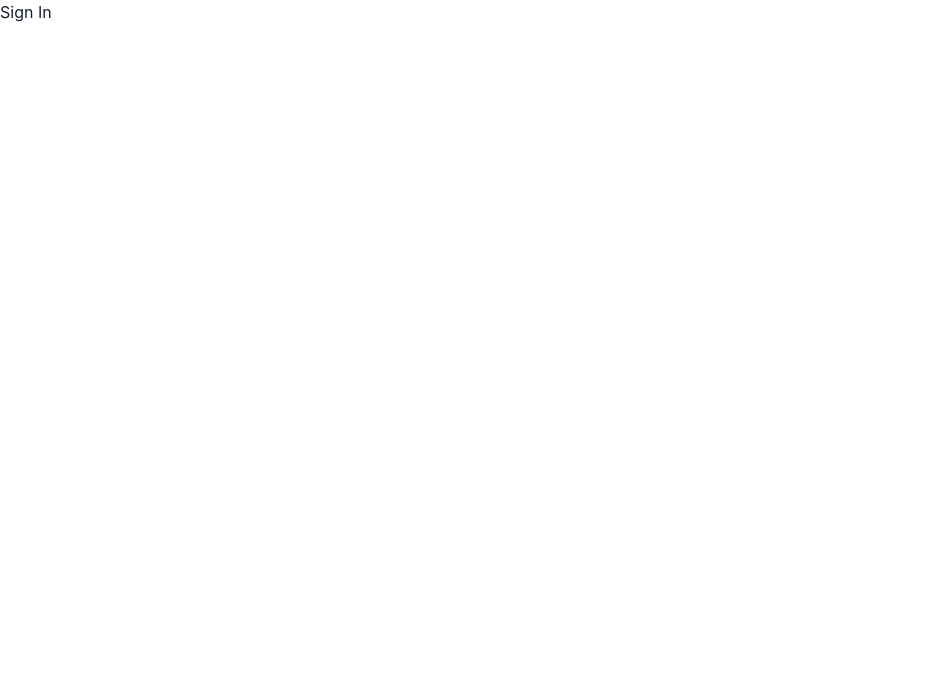
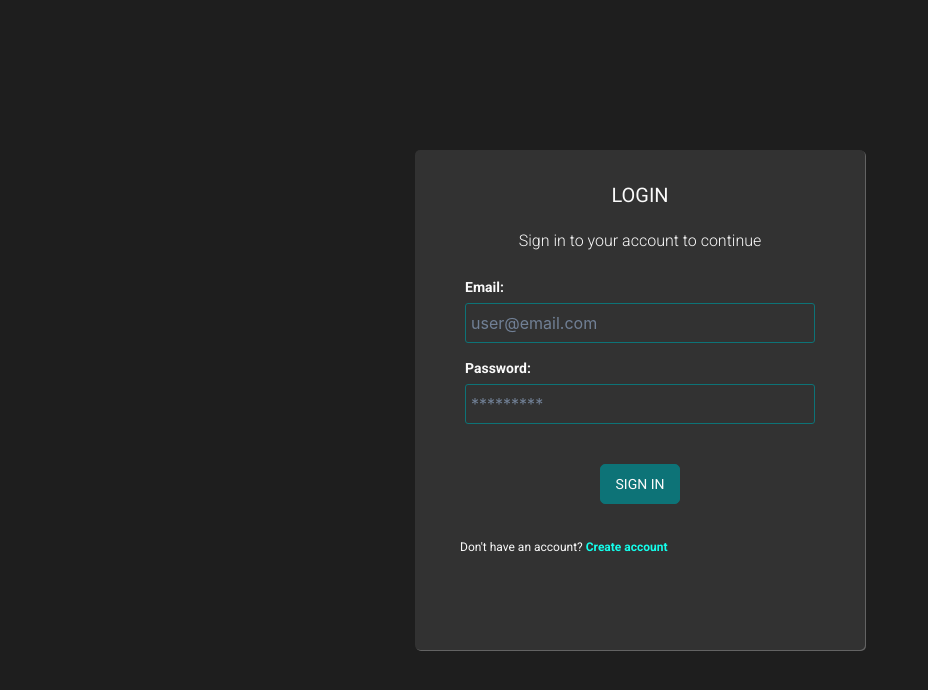
Before and after one commit to RafaelClaudio7/td-vite, a React (Vite) app: page /signin in a window 1280 px wide. Shown: the top 690 px of the page, without its empty margins (0-928 px from the left). Built offline with nearby package versions, Linux system fonts and the light colour scheme; a web font is replaced by a local one.

Commit message:
Estilo inicial do form

```diff
--- a/package.json
+++ b/package.json
@@ -17,6 +17,7 @@
     "framer-motion": "^10.12.7",
     "react": "^18.2.0",
     "react-dom": "^18.2.0",
+    "react-hook-form": "^7.43.9",
     "react-router-dom": "^6.11.1",
     "styled-components": "^5.3.10"
   },
--- a/src/components/Button/index.tsx
+++ b/src/components/Button/index.tsx
@@ -2,13 +2,20 @@ import React from "react";
 import { ButtonStyled, IButtonProps } from "./styles";
 
 export default function Button({
+  type,
   label,
   size,
   outlined,
   onClick,
 }: IButtonProps) {
   return (
-    <ButtonStyled size={size} outlined={outlined} onClick={onClick}>
+    <ButtonStyled
+      size={size}
+      outlined={outlined}
+      onClick={onClick}
+      type={type ? type : "button"}
+      data-testid="btn"
+    >
       {label}
     </ButtonStyled>
   );
--- a/src/components/Button/styles.ts
+++ b/src/components/Button/styles.ts
@@ -2,6 +2,7 @@ import styled from "styled-components";
 import { colors } from "../../constants/colors";
 
 export interface IButtonProps {
+  type?: "submit" | "reset" | "button";
   size?: "sm" | "md" | "lg";
   label?: string;
   outlined?: boolean;
@@ -17,15 +18,14 @@ export const ButtonStyled = styled.button`
       : size === "lg"
       ? "50px"
       : "40px"};
-  width: ${({ size }: IButtonProps) =>
+  padding: ${({ size }: IButtonProps) =>
     size === "sm"
-      ? "100px"
+      ? "5px 15px"
       : size === "md"
-      ? "120px"
+      ? "5px 25px"
       : size === "lg"
-      ? "140px"
-      : "100px"};
-  padding: 5px;
+      ? "5px 35px"
+      : "5px 15px"};
   background-color: ${({ outlined }: IButtonProps) =>
     outlined ? colors.black : colors.green};
   color: ${colors.white};
--- /dev/null
+++ b/src/components/Input/index.tsx
@@ -0,0 +1,18 @@
+import React from "react";
+import { InputStyled } from "./styles";
+
+export interface IInputStyles {
+  type?: string;
+  placeholder?: string;
+  name?: string;
+}
+
+export default function Input({ type, placeholder, name }: IInputStyles) {
+  return (
+    <InputStyled
+      type={type}
+      placeholder={placeholder}
+      name={name}
+    ></InputStyled>
+  );
+}
--- /dev/null
+++ b/src/components/Input/styles.ts
@@ -0,0 +1,12 @@
+import styled from "styled-components";
+import { colors } from "../../constants/colors";
+
+export const InputStyled = styled.input`
+  width: 350px;
+  height: 40px;
+  background-color: #323232;
+  color: ${colors.white};
+  border-radius: 3px;
+  border: solid 0.5px ${colors.green};
+  padding: 5px;
+`;
--- a/src/pages/Home/index.tsx
+++ b/src/pages/Home/index.tsx
@@ -33,7 +33,7 @@ export default function Home() {
     <Box bg={colors.black}>
       <Header>
         <Logo>MTD</Logo>
-        <ButtonGroup width="260px">
+        <ButtonGroup width="205px">
           <Button size="sm" label="Sign In" onClick={handleNavigateSignIn} />
           <Button outlined size="sm" label="Sign Up" />
         </ButtonGroup>
@@ -48,7 +48,7 @@ export default function Home() {
             <DescriptionHighlight>productivity</DescriptionHighlight> skills by
             managing your daily tasks with the best to do app.
           </Description>
-          <ButtonGroup width="260px">
+          <ButtonGroup width="350px">
             <Button outlined size="md" label="Learn More" />
             <Button size="md" label="Get Started" />
           </ButtonGroup>
--- a/src/pages/SignIn/index.tsx
+++ b/src/pages/SignIn/index.tsx
@@ -1,5 +1,51 @@
 import React from "react";
+import { colors } from "../../constants/colors";
+import { Box } from "@chakra-ui/react";
+import Button from "../../components/Button";
+import Input from "../../components/Input";
+import styled from "styled-components";
+import {
+  ButtonContainer,
+  Container,
+  Description,
+  Form,
+  FormBottom,
+  InputContainer,
+  Label,
+  Message,
+  MessageLink,
+  Title,
+  TitleContainer,
+} from "./styles";
 
 export default function SignIn() {
-  return <div>Sign In</div>;
+  return (
+    <Box bg={colors.white} h="100vh">
+      <Container>
+        <Form action="" method="post">
+          <TitleContainer>
+            <Title>LOGIN</Title>
+            <Description>Sign in to your account to continue</Description>
+          </TitleContainer>
+          <InputContainer>
+            <Label htmlFor={"email"}>Email:</Label>
+            <Input name="email" type="email" placeholder="user@email.com" />
+          </InputContainer>
+          <InputContainer>
+            <Label htmlFor={"password"}>Password:</Label>
+            <Input name="email" type="password" placeholder="*********" />
+          </InputContainer>
+          <FormBottom>
+            <ButtonContainer>
+              <Button label="Sign In" size="sm" type="submit" />
+            </ButtonContainer>
+            <Message>
+              Don't have an account?{" "}
+              <MessageLink href="/signup">Create account</MessageLink>{" "}
+            </Message>
+          </FormBottom>
+        </Form>
+      </Container>
+    </Box>
+  );
 }
--- a/src/pages/SignIn/styles.ts
+++ b/src/pages/SignIn/styles.ts
@@ -0,0 +1,85 @@
+import styled from "styled-components";
+import { colors } from "../../constants/colors";
+
+export const Container = styled.div`
+  height: 100vh;
+  width: 100%;
+  background: ${colors.black};
+  display: flex;
+  justify-content: center;
+  align-items: center;
+`;
+
+export const Form = styled.form`
+  background-color: ${colors.grey};
+  height: 500px;
+  width: 450px;
+  border-radius: 5px;
+  display: flex;
+  flex-direction: column;
+  align-items: center;
+  box-shadow: 1px 1px #636363;
+  padding: 20px 0;
+`;
+
+export const TitleContainer = styled.div`
+  display: flex;
+  flex-direction: column;
+  justify-content: space-around;
+  text-align: center;
+  height: 20%;
+`;
+
+export const Title = styled.h6`
+  color: ${colors.white};
+  font-size: 20px;
+  font-family: "Roboto";
+  text-align: center;
+`;
+
+export const Description = styled.p`
+  color: ${colors.white};
+  font-family: "Roboto";
+  font-size: 16px;
+  font-weight: 300;
+`;
+
+export const InputContainer = styled.div`
+  display: flex;
+  flex-direction: column;
+  margin-top: 15px;
+`;
+
+export const Label = styled.label`
+  font-family: "Roboto";
+  font-size: 14px;
+  font-weight: 600;
+  color: ${colors.white};
+  margin-bottom: 5px;
+`;
+
+export const FormBottom = styled.div`
+  margin-top: 40px;
+  display: flex;
+  flex-direction: column;
+  height: 20%;
+  width: 80%;
+  justify-content: space-between;
+  align-items: center;
+`;
+
+export const Message = styled.p`
+  font-size: 12px;
+  font-family: "Roboto";
+  color: ${colors.white};
+  align-self: flex-start;
+`;
+
+export const MessageLink = styled.a`
+  font-size: 12px;
+  font-family: "Roboto";
+  color: ${colors.greenLight};
+  font-weight: bold;
+`;
+
+export const ButtonContainer = styled.div``;
```
Also changed, not shown: 2 other files (tests, documents, lock files or other folders).
